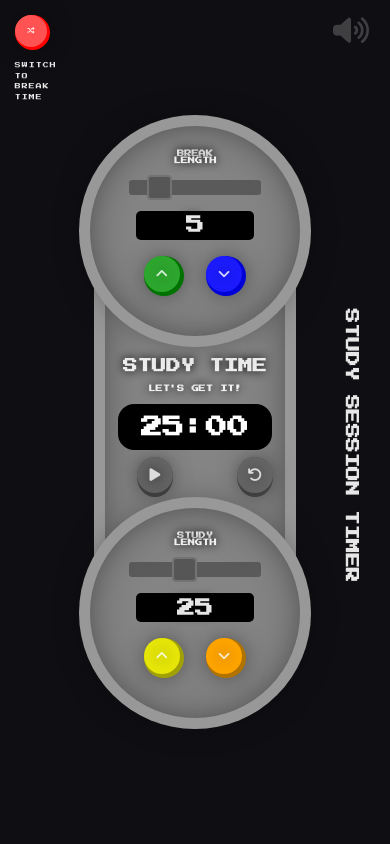
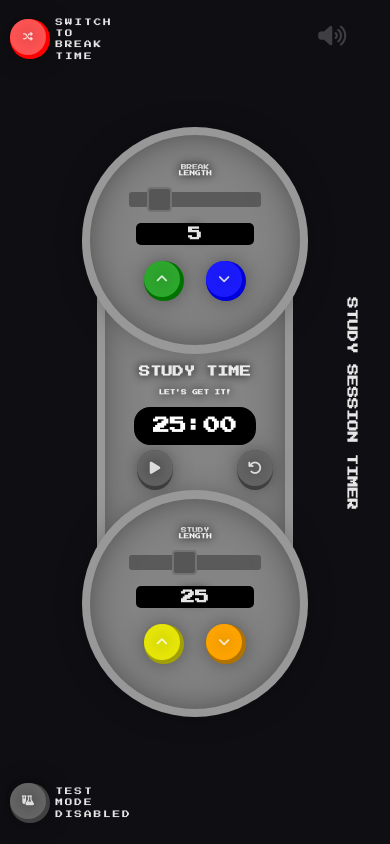
Before and after one commit to seantokuzo/StudyTimer, a React (Create React App) app: page / in a window 390 px wide. Built offline with nearby package versions, Linux system fonts and the light colour scheme.

Commit message:
Add test mode button

```diff
--- a/src/App.js
+++ b/src/App.js
@@ -33,6 +33,7 @@ function App() {
   const [isBreak, setIsBreak] = useState(false)
   const [timerActive, setTimerActive] = useState(false)
   const [myInterval, setMyInterval] = useState('')
+  const [testMode, setTestMode] = useState(false)
   const [soundOn, setSoundOn] = useState(true)
 
   // BREAK LENGTH MUST BE LESS THAT STUDY LENGTH
@@ -71,6 +72,12 @@ function App() {
       setIsBreak((prevIsBreak) => !prevIsBreak)
     }
   }, [timeLeft])
+
+  function toggleTestMode() {
+    setTestMode(!testMode)
+    setTimerActive(false)
+    if (myInterval) myInterval.cancel()
+  }
 
   function toggleSound() {
     if (soundOn) {
@@ -124,13 +131,15 @@ function App() {
     setTimeLeft((prevTimeLeft) => prevTimeLeft - 1)
   }
 
+  const intervalLength = testMode ? 10 : 1000
+
   // START THE TIMER USING ACCURATE INTERVAL HELPER FUNCTION
   function startTimer() {
     setMyInterval(
       accurateInterval(() => {
         decrementTimeLeft()
         // checkTimerStatus()
-      }, 1000)
+      }, intervalLength)
     )
   }
 
@@ -339,11 +348,38 @@ function App() {
     <div className="sesh-switch-div">
       <div className="button-div red-btn-out" onClick={switchSessionType}>
         <div className="button-inner-div red-btn-in">
-          <i className="fa-solid fa-shuffle switch-icon"></i>
+          <i className="fa-solid fa-shuffle abso-btn-icon"></i>
         </div>
       </div>
-      <p className="sesh-switch-phrase">
+      <p className="abso-btn-text">
         {isBreak ? 'Switch to study session' : 'Switch to break time'}
+      </p>
+    </div>
+  )
+
+  const testButton = (
+    <div className="test-btn-div">
+      <div
+        className={
+          testMode
+            ? 'button-div red-btn-out test-btn'
+            : 'button-div grey-btn-out test-btn'
+        }
+        id="reset"
+        onClick={toggleTestMode}
+      >
+        <div
+          className={
+            testMode
+              ? 'button-inner-div red-btn-in'
+              : 'button-inner-div grey-btn-in'
+          }
+        >
+          <i className="fa-solid fa-flask-vial abso-btn-icon"></i>
+        </div>
+      </div>
+      <p className="abso-btn-text">
+        {testMode ? 'Test Mode Enabled' : 'Test Mode Disabled'}
       </p>
     </div>
   )
@@ -499,6 +535,7 @@ function App() {
   return (
     <div className="app-container">
       {sessionSwitchButton}
+      {testButton}
       {soundIconEl}
       <h1 className="title">Study Session Timer</h1>
       {timerHtml}
--- a/src/index.css
+++ b/src/index.css
@@ -286,11 +286,11 @@ body {
 /* ********************************* */
 .sesh-switch-div {
   position: absolute;
-  left: 0%;
-  top: 0%;
+  left: 1.5%;
+  top: 1.5%;
 
   margin: 0.25rem 0.25rem;
-  padding: 1rem 0 0 1rem;
+  /* padding: 1rem 0 0 1rem; */
 
   display: flex;
   align-items: center;
@@ -298,7 +298,32 @@ body {
   /* border: 1px solid blueviolet; */
 }
 
-.sesh-switch-phrase {
+/* ********************************* */
+/* *          TEST BUTTON          * */
+/* ********************************* */
+
+.test-btn-div {
+    position: absolute;
+    left: 1.5%;
+    bottom: 2%;
+
+    margin: 0.25rem 0.25rem;
+
+    display: flex;
+    align-items: center;
+}
+
+/* **************************************** */
+/* *  SWITCH / TEST BUTTON / TEXT STYLES  * */
+/* **************************************** */
+
+.abso-btn-icon {
+  font-size: 1.25em;
+  color: rgb(255, 255, 255, .8);
+  text-shadow: 0 0 15px rgba(0, 0, 0, 0.8);
+}
+
+.abso-btn-text {
   width: min-content;
   text-align: start;
   line-height: 1.5em;
@@ -312,11 +337,11 @@ body {
 /* *     SOUND ON/OFF CONTROL      * */
 /* ********************************* */
 .sound-icon-div {
+  width: 100px;
   height: 155px;
   position: absolute;
-  top: 11%;
-  left: 94%;
-  transform: translate(-50%, -50%);
+  top: 3%;
+  right: 2%;
 
   cursor: pointer;
 
@@ -539,12 +564,20 @@ body {
   .sound-icon {
     font-size: 3em;
   }
+
+  .btn-icon {
+    font-size: 2.5em;
+  }
+
+  .abso-btn-icon {
+    font-size: 1.75em;
+  }
 }
 
 @media(max-width: 1100px) {
-  body {
-    font-size: .5;
-  }
+  /* body {
+    font-size: .55rem;
+  } */
 
   .timer-div {
     min-width: 440px;
@@ -564,15 +597,16 @@ body {
     width: 36px;
     height: 36px;
   }
+
+  .button-inner-div:active {
+    width: 38px;
+    height: 38px;
+  }
 }
 
 @media(max-width: 900px) {
   body {
-    font-size: .45em;
-  }
-
-  .sound-icon-div {
-    top: 11%;
+    font-size: .5em;
   }
 
   .sound-icon {
@@ -593,16 +627,6 @@ body {
     min-width: 210px;
     min-height: 210px;
   }
-
-  .button-div {
-    width: 40px;
-    height: 40px;
-  }
-
-  .button-inner-div {
-    width: 36px;
-    height: 36px;
-  }
 }
 
 @media (max-width: 650px) {
@@ -619,7 +643,7 @@ body {
     min-width: 400px;
 
     position: absolute;
-    top: 50%;
+    top: 45%;
     left: 90%;
     transform: translate(-50%, -50%) rotate(90deg);
 
@@ -627,25 +651,20 @@ body {
     margin-bottom: 1rem;
   }
 
-  .sesh-switch-div {
-    flex-direction: column;
-    align-items: flex-start;
-    padding: 1.5em 0 0 1.5em;
-  }
-
-  .red-btn-out {
+  .btn-div {
     width: 35px;
     height: 35px;
   }
 
-  .red-btn-in {
+  .btn-inner-div {
     width: 32px;
     height: 32px;
   }
 
-  .sound-icon-div {
-    left: 90%;
-  }
+    .button-inner-div:active {
+      width: 33px;
+      height: 33px;
+    }
 
   .sesh-switch-phrase {
     width: min-content;
@@ -700,6 +719,19 @@ body {
     display: flex;
     align-items: center;
     justify-content: space-evenly;
+  }
+
+  .btn-icon {
+    font-size: 2.5em;
+  }
+
+  .abso-btn-icon {
+    font-size: 1.75em;
+  }
+
+  .abso-btn-text {
+    font-size: 1.35em;
+    margin-left: .75em;
   }
 
   @keyframes inc-num {
@@ -758,9 +790,8 @@ body {
   }
 }
 
-@media (max-width: 380px) {
-  .sound-icon-div {
-    top: 15%;
-    left: 89%;
+@media (max-width: 400px) {
+  body {
+    font-size: .35rem;
   }
 }
```
